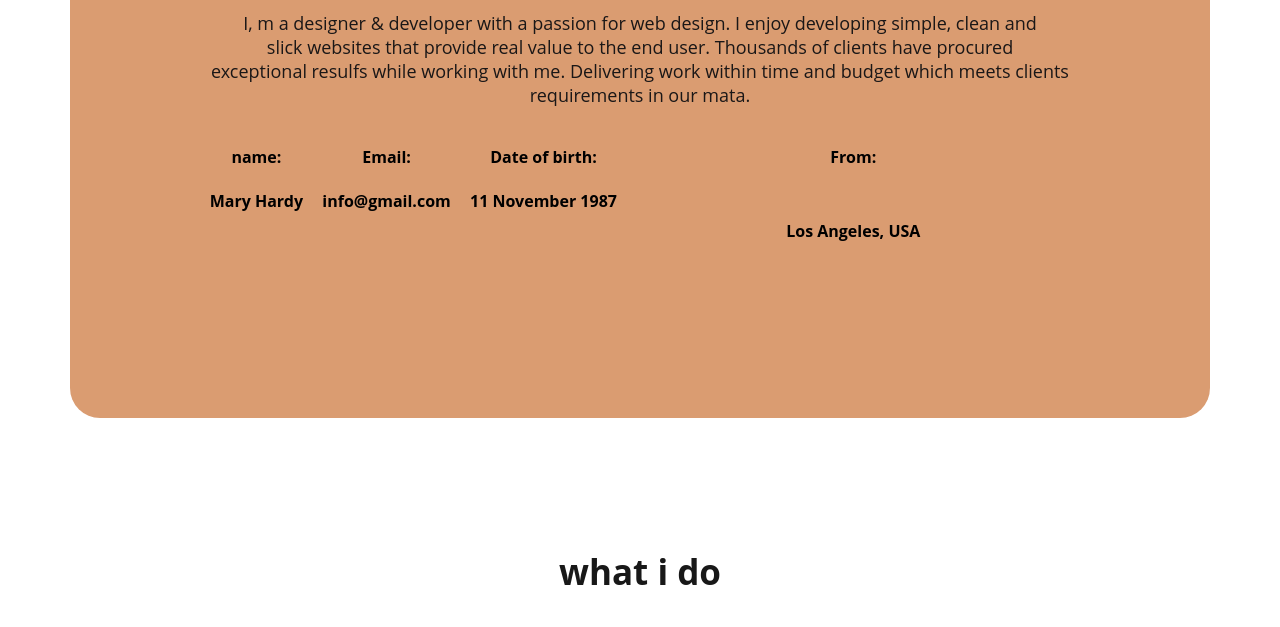
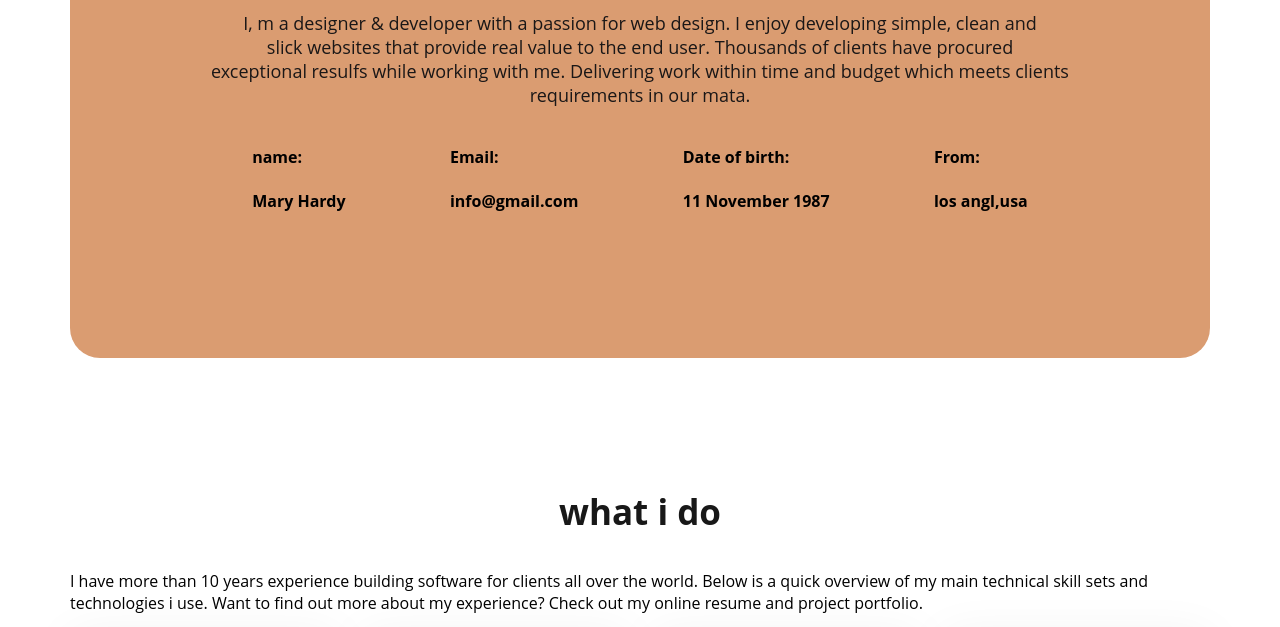
Before and after one commit to ebrahim778/developer-portfulio, a plain HTML site: page index.html in a window 1280 px wide. Shown: the part 1300-1927 px from the top of the page. Drawn offline with Linux system fonts and the light colour scheme.

```diff
--- a/index.html
+++ b/index.html
@@ -56,7 +56,7 @@
                     </div>
                     <div class="about-info">
                         <h4 class="info-titl">From:</h4>
-                        <p id="my-description" class="info-description"><b>Los Angeles, USA</b></p>
+                        <p class="info-descriptionn"><b>los angl,usa</b></p>
                     </div>
                 </div>
                 </section>
--- a/styles/portfolio.css
+++ b/styles/portfolio.css
@@ -126,11 +126,6 @@ padding:15px 35px;
 }
 
 
-.about-info
-{
-    text-align:center;
-
-}
 
 #my-description{
     padding: 30px 150px;
```
